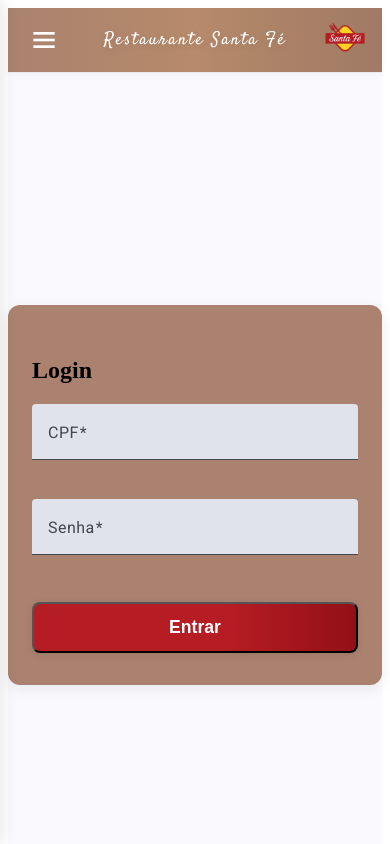
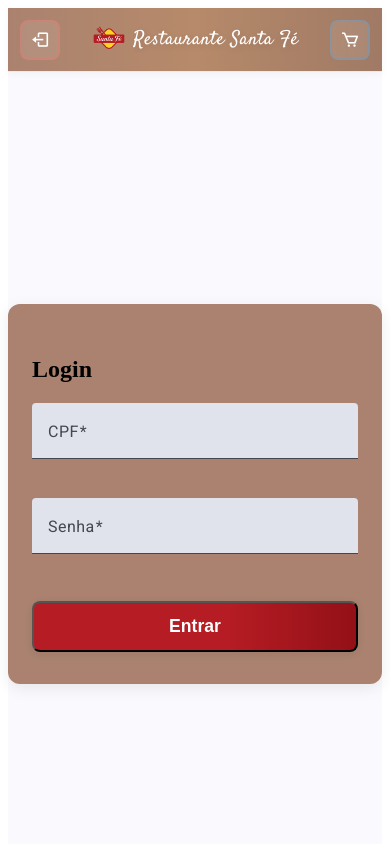
Before and after one commit to Charles6425/front-santefe-cliente, an Angular app: page / in a window 390 px wide. Shown: the top 844 px of the page. Built offline with nearby package versions, Linux system fonts and the light colour scheme; no server answers; sample sign-in values are in the browser's storage; a web font is replaced by a local one.

Commit message:
fix: ajuste para migrar forma de pagamento VALES

```diff
--- a/src/app/view/components/template/header/header.component.css
+++ b/src/app/view/components/template/header/header.component.css
@@ -1,309 +1,257 @@
 @import url('https://fonts.googleapis.com/css2?family=Poppins:ital,wght@0,100;0,200;0,300;0,400;0,500;0,600;0,700;0,800;0,900;1,100;1,200;1,300;1,400;1,500;1,600;1,700;1,800;1,900&family=Satisfy&family=Winky+Sans:ital,wght@0,300..900;1,300..900&display=swap');
 
-/* Header customizado e responsivo sem Angular Material - Correções */
+/* ========== RESET E BASE ========== */
 html, body {
   margin: 0;
   padding: 0;
   width: 100%;
   overflow-x: hidden;
 }
+
+*, *::before, *::after {
+  box-sizing: border-box;
+}
+
+/* ========== HEADER PRINCIPAL ========== */
 .header {
   background: linear-gradient(90deg, #aa826f 0%, #b68a6a 50%, #a07a65 100%);
   display: flex;
   align-items: center;
   justify-content: space-between;
   position: relative;
-  padding: 0; /* Removido padding lateral para alinhar aos cantos */
+  padding: 0 20px;
   height: 84px;
   min-height: 64px;
-  overflow: visible;
-  margin: 0;
   width: 100%;
-  min-width: 0;
+  max-width: 100vw;
   border-bottom: 1px solid #e9ecef;
   box-shadow: 0 2px 8px rgba(0,0,0,0.04);
+  overflow: hidden;
+  box-sizing: border-box;
 }
-.header-left, .header-center, .header-right {
+
+/* ========== SEÇÕES DO HEADER ========== */
+.header-left,
+.header-right {
   display: flex;
   align-items: center;
+  flex: 0 0 auto;
+  z-index: 10;
 }
+
 .header-center {
-  flex: 1 1 0;
+  display: flex;
+  align-items: center;
   justify-content: center;
+  flex: 1;
   min-width: 0;
-  position: absolute;
-  left: 0;
-  right: 0;
-  top: 0;
-  bottom: 0;
-  z-index: 1;
-  pointer-events: none;
 }
-.header-center h1 {
-  pointer-events: auto;
+
+/* ========== BRAND CONTAINER (Centro) ========== */
+.brand-container {
+  display: flex;
+  align-items: center;
+  gap: 12px;
+  justify-content: center;
+}
+
+.brand-logo {
+  width: 48px;
+  height: 48px;
+  border-radius: 8px;
+  object-fit: contain;
+  flex-shrink: 0;
+}
+
+.brand-name {
   font-family: 'Satisfy', cursive, 'Poppins', sans-serif;
   color: #fff;
-  font-size: 2.1rem;
+  font-size: 1.8rem;
   font-weight: 400;
   margin: 0;
-  letter-spacing: 2px;
+  letter-spacing: 1.5px;
   text-shadow: 1px 2px 8px rgba(0,0,0,0.10);
-  background: transparent;
-  padding: 0.3rem 2.2rem 0.3rem 1.2rem;
-  border-radius: 12px 0 0 12px;
-  box-shadow: none;
-  transition: background 0.2s, color 0.2s;
-  display: inline-block;
   white-space: nowrap;
   overflow: hidden;
   text-overflow: ellipsis;
 }
-.header-left, .header-right {
-  z-index: 2;
+
+/* ========== BOTÕES DE NAVEGAÇÃO ========== */
+.nav-btn {
+  background: rgba(255, 255, 255, 0.1);
+  border: 2px solid rgba(255, 255, 255, 0.2);
+  color: #fff;
+  width: 48px;
+  height: 48px;
+  border-radius: 12px;
+  display: flex;
+  align-items: center;
+  justify-content: center;
+  cursor: pointer;
+  transition: all 0.3s ease;
+  position: relative;
+  backdrop-filter: blur(10px);
 }
-.header {
-  position: relative;
+
+.nav-btn:hover {
+  background: rgba(255, 255, 255, 0.2);
+  border-color: rgba(255, 255, 255, 0.4);
+  transform: translateY(-2px);
+  box-shadow: 0 4px 12px rgba(0,0,0,0.15);
 }
-.header-right img {
-  width: 52px;
-  height: 52px;
-  border-radius: 10px;
-  margin-left: 8px; /* Igual ao sidenav-header */
-  margin-right: 8px; /* Igual ao sidenav-header */
-  object-fit: contain;
+
+.nav-btn:active {
+  transform: translateY(0);
+  box-shadow: 0 2px 6px rgba(0,0,0,0.1);
 }
-@media (max-width: 700px) {
+
+.nav-btn i {
+  font-size: 1.4rem;
+  transition: transform 0.3s ease;
+}
+
+.nav-btn:hover i {
+  transform: scale(1.1);
+}
+
+/* ========== BOTÃO DE LOGOUT ========== */
+.logout-btn {
+  border-color: rgba(255, 107, 107, 0.3);
+}
+
+.logout-btn:hover {
+  background: rgba(255, 107, 107, 0.2);
+  border-color: rgba(255, 107, 107, 0.5);
+}
+
+/* ========== BOTÃO DINÂMICO (Carrinho/Home) ========== */
+.dynamic-btn {
+  border-color: rgba(66, 165, 245, 0.3);
+}
+
+.dynamic-btn:hover {
+  background: rgba(66, 165, 245, 0.2);
+  border-color: rgba(66, 165, 245, 0.5);
+}
+
+/* ========== ÍCONE DINÂMICO COM ANIMAÇÃO ========== */
+.dynamic-icon {
+  transition: all 0.4s cubic-bezier(0.4, 0, 0.2, 1);
+}
+
+/* ========== BADGE DO CARRINHO ========== */
+.cart-badge {
+  position: absolute;
+  top: -6px;
+  right: -6px;
+  background: #ff6b6b;
+  color: white;
+  font-size: 0.75rem;
+  font-weight: 600;
+  min-width: 18px;
+  height: 18px;
+  border-radius: 50%;
+  display: flex;
+  align-items: center;
+  justify-content: center;
+  box-shadow: 0 2px 6px rgba(255, 107, 107, 0.4);
+  animation: pulse 2s infinite;
+}
+
+@keyframes pulse {
+  0% { transform: scale(1); }
+  50% { transform: scale(1.1); }
+  100% { transform: scale(1); }
+}
+
+/* ========== RESPONSIVIDADE ========== */
+@media (max-width: 768px) {
   .header {
-    flex-direction: row;
-    height: 64px;
-    padding: 0; /* Remove padding lateral também no mobile */
+    height: 70px;
+    padding: 0 16px;
   }
-  .header-left {
-    flex: 0 0 auto;
-    margin-left: 6px;
+
+  .brand-container {
+    gap: 8px;
   }
-  .header-center {
-    position: absolute;
-    left: 0;
-    right: 0;
-    top: 0;
-    bottom: 0;
-    justify-content: center;
-    align-items: center;
-    z-index: 1;
-    pointer-events: none;
+
+  .brand-logo {
+    width: 40px;
+    height: 40px;
   }
-  .header-center h1 {
-    font-size: 1.1rem;
-    padding: 0.2rem 0.7rem 0.2rem 0.7rem;
-    border-radius: 8px 0 0 8px;
-    max-width: 90vw;
-    pointer-events: auto;
+
+  .brand-name {
+    font-size: 1.4rem;
+    letter-spacing: 1px;
   }
-  .header-right img {
-    width: 46px;
-    height: 46px;
-    margin-left: 8px;
-    margin-right: 8px;
+
+  .nav-btn {
+    width: 44px;
+    height: 44px;
+    border-radius: 10px;
   }
-  .sidenav-header {
-    padding: 16px 8px 0 8px;
-  }
-  .close-btn {
-    margin-right: 8px;
+
+  .nav-btn i {
+    font-size: 1.3rem;
   }
 }
-.header {
-  background: linear-gradient(90deg, #aa826f 0%, #b68a6a 50%, #a07a65 100%);
-  display: flex;
-  align-items: center;
-  justify-content: space-between;
-  padding: 0;
-  height: 84px;
-  border-bottom: 1px solid #e9ecef;
-  box-shadow: 0 2px 8px rgba(0,0,0,0.04);
-  margin: 0;
-  width: 100%;
-  min-width: 0;
-  position: relative;
-}
-.header-left {
-  display: flex;
-  align-items: center;
-  margin-left: 12px; /* Adiciona respiro à esquerda */
-}
-.header-right {
-  display: flex;
-  align-items: center;
-  margin-right: 12px; /* Adiciona respiro à direita */
-}
-.menu-btn {
-  background: none;
-  border: none;
-  color: #fff;
-  font-size: 2rem;
-  margin-right: 12px;
-  margin-left: 8px; /* Padronizado para 8px */
-  cursor: pointer;
-  display: flex;
-  align-items: center;
-  z-index: 1101;
-}
-.menu-btn i {
-  cursor: pointer;
-}
-.header-menu {
-  position: absolute;
-  top: 84px;
-  left: 0;
-  background: #fff;
-  box-shadow: 0 4px 16px rgba(0,0,0,0.08);
-  border-radius: 0 0 8px 8px;
-  min-width: 180px;
-  display: flex;
-  flex-direction: column;
-  padding: 12px 0;
-  z-index: 1001;
-  animation: fadeInDown 0.2s;
-  visibility: visible;
-  opacity: 1;
-}
-.header-menu[hidden], .header-menu:not(.open) {
-  display: none !important;
-  visibility: hidden;
-  opacity: 0;
-}
-.header-menu a {
-  color: #aa826f;
-  padding: 10px 24px;
-  text-decoration: none;
-  font-weight: 500;
-  transition: background 0.2s, color 0.2s;
-  display: flex;
-  align-items: center;
-  gap: 8px;
-}
-.header-menu a.active,
-.header-menu a:hover {
-  background: #f5ece7;
-  color: #7a4c2e;
-}
-/* Sidenav lateral */
-.sidenav {
-  position: fixed;
-  top: 0;
-  left: 0;
-  height: 100vh;
-  width: 240px;
-  background: #fff;
-  box-shadow: 2px 0 16px rgba(0,0,0,0.10);
-  display: flex;
-  flex-direction: column;
-  padding: 0;
-  z-index: 1100;
-  transform: translateX(-100%);
-  transition: transform 0.3s cubic-bezier(.4,0,.2,1);
-}
-.sidenav.open {
-  transform: translateX(0);
-}
-.sidenav-header {
-  width: 100%;
-  display: flex;
-  justify-content: flex-end;
-  align-items: center;
-  padding: 16px 8px 0 8px;
-}
-.close-btn {
-  background: none;
-  border: none;
-  cursor: pointer;
-  font-size: 2.2rem;
-  color: #e53935;
-  outline: none;
-  z-index: 1102;
-  margin-right: 8px; /* Adiciona espaçamento à direita do X */
-}
-.close-x {
-  color: #e53935 !important;
-  font-size: 2.2rem;
-}
-.menu-btn .close-x {
-  color: #e53935 !important;
-}
-.sidenav a {
-  color: #aa826f;
-  padding: 16px 32px;
-  text-decoration: none;
-  font-weight: 500;
-  transition: background 0.2s, color 0.2s;
-  display: flex;
-  align-items: center;
-  gap: 8px;
-  font-size: 1.1rem;
-  cursor: pointer;
-}
-.sidenav a.active,
-.sidenav a:hover {
-  background: #f5ece7;
-  color: #7a4c2e;
-  cursor: pointer;
-}
-.sidenav-backdrop {
-  position: fixed;
-  top: 0;
-  left: 0;
-  width: 100vw;
-  height: 100vh;
-  background: rgba(0,0,0,0.18);
-  z-index: 1099;
-  display: block;
-}
-@media (max-width: 700px) {
+
+@media (max-width: 480px) {
   .header {
-    flex-direction: row;
     height: 64px;
-    padding: 0; /* Remove padding lateral também no mobile */
+    padding: 0 12px;
   }
-  .header-left {
-    flex: 0 0 auto;
-    margin-left: 6px;
+
+  .brand-container {
+    gap: 6px;
   }
-  .header-right {
-    margin-right: 6px;
+
+  .brand-logo {
+    width: 36px;
+    height: 36px;
   }
-  .header-center {
-    position: absolute;
-    left: 0;
-    right: 0;
-    top: 0;
-    bottom: 0;
-    justify-content: center;
-    align-items: center;
-    z-index: 1;
-    pointer-events: none;
+
+  .brand-name {
+    font-size: 1.2rem;
+    letter-spacing: 0.5px;
   }
-  .header-center h1 {
-    font-size: 1.1rem;
-    padding: 0.2rem 0.7rem 0.2rem 0.7rem;
-    border-radius: 8px 0 0 8px;
-    max-width: 90vw;
-    pointer-events: auto;
+
+  .nav-btn {
+    width: 40px;
+    height: 40px;
+    border-radius: 8px;
   }
-  .header-right img {
-    width: 46px;
-    height: 46px;
-    margin-left: 8px;
-    margin-right: 8px;
+
+  .nav-btn i {
+    font-size: 1.2rem;
   }
-  .sidenav-header {
-    padding: 16px 8px 0 8px;
-  }
-  .close-btn {
-    margin-right: 8px;
+
+  .cart-badge {
+    top: -4px;
+    right: -4px;
+    min-width: 16px;
+    height: 16px;
+    font-size: 0.7rem;
   }
 }
-@keyframes fadeInDown {
-  from { opacity: 0; transform: translateY(-20px); }
-  to { opacity: 1; transform: translateY(0); }
+
+/* ========== ACESSIBILIDADE ========== */
+@media (prefers-reduced-motion: reduce) {
+  .nav-btn,
+  .nav-btn i,
+  .dynamic-icon,
+  .cart-badge {
+    transition: none;
+    animation: none;
+  }
 }
+
+/* ========== ESTADOS DE FOCO ========== */
+.nav-btn:focus {
+  outline: 2px solid rgba(255, 255, 255, 0.6);
+  outline-offset: 2px;
+}
+
+.nav-btn:focus:not(:focus-visible) {
+  outline: none;
+}
--- a/src/app/view/components/template/header/header.component.html
+++ b/src/app/view/components/template/header/header.component.html
@@ -1,26 +1,29 @@
-<!-- Header com apenas um botão X dentro do sidenav -->
+<!-- Header refatorado: Logout | Logo + Nome | Carrinho/Home -->
 <header class="header">
+  <!-- Esquerda: Ícone de logout -->
   <div class="header-left">
-    <button class="menu-btn" (click)="toggleMenu()" aria-label="Abrir menu" *ngIf="!menuOpen">
-      <i class='bx bx-menu'></i>
+    <button class="nav-btn logout-btn" (click)="logout()" aria-label="Fazer logout">
+      <i class='bx bx-log-out'></i>
     </button>
   </div>
+
+  <!-- Centro: Logo + Nome do restaurante -->
   <div class="header-center">
-    <h1>Restaurante Santa Fé</h1>
+    <div class="brand-container">
+      <img src="/assets/logo.png" alt="Logo do Restaurante" class="brand-logo" />
+      <h1 class="brand-name">Restaurante Santa Fé</h1>
+    </div>
   </div>
+
+  <!-- Direita: Ícone dinâmico (carrinho/home) -->
   <div class="header-right">
-    <img src="/assets/logo.png" alt="Logo do Restaurante" />
+    <button class="nav-btn dynamic-btn" (click)="toggleNavigation()"
+      [attr.aria-label]="isCartPage() ? 'Ir para Home' : 'Ir para Carrinho'">
+      <i class="dynamic-icon" [ngClass]="isCartPage() ? 'bx bx-home' : 'bx bx-cart'"></i>
+      <!-- Badge de quantidade (quando for carrinho) -->
+      <span *ngIf="!isCartPage() && cartItemCount > 0" class="cart-badge">
+        {{ cartItemCount }}
+      </span>
+    </button>
   </div>
-  <!-- Sidenav lateral -->
-  <nav class="sidenav" [class.open]="menuOpen">
-    <div class="sidenav-header">
-      <button class="close-btn" (click)="toggleMenu()" aria-label="Fechar menu">
-        <i class='bx bx-x close-x'></i>
-      </button>
-    </div>
-    <a (click)="goHome()" [ngClass]="{ 'active': isActive('/home') }"><i class='bx bx-home'></i> Home</a>
-    <a (click)="goVendas()" [ngClass]="{ 'active': isActive('/vendas') }"><i class='bx bx-cart'></i> Carrinho</a>
-    <a (click)="goLogin()"><i class='bx bx-log-out'></i> Sair</a>
-  </nav>
-  <div *ngIf="menuOpen" class="sidenav-backdrop" (click)="toggleMenu()"></div>
 </header>
--- a/src/app/view/components/template/header/header.component.ts
+++ b/src/app/view/components/template/header/header.component.ts
@@ -1,65 +1,94 @@
-import { Component, OnInit } from '@angular/core';
+import { Component, OnInit, OnDestroy } from '@angular/core';
 import { CommonModule } from '@angular/common';
-import { Router } from '@angular/router';
+import { Router, NavigationEnd } from '@angular/router';
 import { NgIf, NgClass } from '@angular/common';
+import { AuthService } from '../../../../services/auth.service';
+import { CarrinhoService } from '../../../../services/carrinho.service';
+import { Subscription } from 'rxjs';
+import { filter } from 'rxjs/operators';
+import { ItemDTO } from '../../../../models/item-dto';
 
 @Component({
   selector: 'app-header',
   standalone: true,
   imports: [NgIf, NgClass],
   templateUrl: './header.component.html',
-  styleUrl: './header.component.css',
+  styleUrls: ['./header.component.css'],
 })
-export class HeaderComponent implements OnInit {
-  menuOpen = false;
+export class HeaderComponent implements OnInit, OnDestroy {
+  cartItemCount = 0;
+  currentRoute = '';
+  private subscriptions: Subscription[] = [];
 
-  constructor(private router: Router) {}
+  constructor(
+    private router: Router,
+    private authService: AuthService,
+    private carrinhoService: CarrinhoService
+  ) {}
 
-  isActive(route: string): boolean {
-    return this.router.url.startsWith(route);
+  ngOnInit(): void {
+    // Observa mudanças na rota atual
+    const routerSub = this.router.events
+      .pipe(filter(event => event instanceof NavigationEnd))
+      .subscribe((event: NavigationEnd) => {
+        this.currentRoute = event.url;
+      });
+    this.subscriptions.push(routerSub);
+
+    // Observa mudanças no carrinho em tempo real
+    const cartSub = this.carrinhoService.getCartItemCount().subscribe(count => {
+      this.cartItemCount = count;
+    });
+    this.subscriptions.push(cartSub);
+
+    // Define rota inicial
+    this.currentRoute = this.router.url;
   }
 
-  toggleMenu() {
-    this.menuOpen = !this.menuOpen;
+  ngOnDestroy(): void {
+    this.subscriptions.forEach(sub => sub.unsubscribe());
   }
 
-  goHome() {
-    this.router.navigate(['/home']);
-    this.menuOpen = false;
+  /**
+   * Verifica se a página atual é a do carrinho
+   */
+  isCartPage(): boolean {
+    return this.currentRoute.includes('/vendas');
   }
-  goCategoria() {
-    this.router.navigate(['/categorias']);
-    this.menuOpen = false;
+
+  /**
+   * Navegação dinâmica entre carrinho e home
+   */
+  toggleNavigation(): void {
+    if (!this.authService.isLoggedIn()) {
+      this.logout();
+      return;
+    }
+
+    if (this.isCartPage()) {
+      // Se está no carrinho, vai para home
+      this.router.navigate(['/home']);
+    } else {
+      // Se está em qualquer outra página, vai para carrinho
+      this.router.navigate(['/vendas']);
+    }
   }
-  goProduto() {
-    this.router.navigate(['/produtos']);
-    this.menuOpen = false;
-  }
-  goVendas() {
-    this.router.navigate(['/vendas']);
-    this.menuOpen = false;
-  }
-  goRelatorios() {
-    this.router.navigate(['/relatorios']);
-    this.menuOpen = false;
-  }
-  goAssinadas() {
-    this.router.navigate(['/assinadas']);
-    this.menuOpen = false;
-  }
-  goUsuario() {
-    this.router.navigate(['/usuarios']);
-    this.menuOpen = false;
-  }
-  goCliente() {
-    this.router.navigate(['/clientes']);
-    this.menuOpen = false;
-  }
-  goLogin() {
-    this.menuOpen = false;
+
+  /**
+   * Faz logout do usuário
+   */
+  logout(): void {
+    this.authService.logout();
     setTimeout(() => {
       this.router.navigate(['/']);
     }, 200);
   }
-  ngOnInit() {}
+
+  /**
+   * Método público para atualizar contagem do carrinho
+   * Pode ser chamado por outros componentes quando itens são adicionados/removidos
+   */
+  refreshCartCount(): void {
+    this.carrinhoService.refreshCartItems();
+  }
 }
--- a/src/app/view/components/venda/shop-cart/shop-cart.component.html
+++ b/src/app/view/components/venda/shop-cart/shop-cart.component.html
@@ -94,7 +94,7 @@
                         <mat-option value="DINHEIRO">Dinheiro</mat-option>
                         <mat-option value="CARTAO">Cartão</mat-option>
                         <mat-option value="PIX">Pix</mat-option>
-                        <mat-option value="VALE">Vales</mat-option>
+                        <mat-option value="VALES">Vales</mat-option>
                     </mat-select>
                 </mat-form-field>
             </div>
--- a/src/environments/environment.prod.ts
+++ b/src/environments/environment.prod.ts
@@ -1,4 +1,4 @@
 export const environment = {
     production: true,
-    apiUrl: 'https://api.seusite.com'
+    baseUrl: 'https://api.seusite.com'
   };
```
Also changed, not shown: src/app/app.component.ts (+8 -1 lines), src/app/interceptors/auth.interceptor.ts (+4 -4 lines), src/app/services/auth.service.ts (+25 -1 lines), src/app/services/carrinho.service.ts (+60 -6 lines), 2 other files (tests, documents, lock files or other folders).
